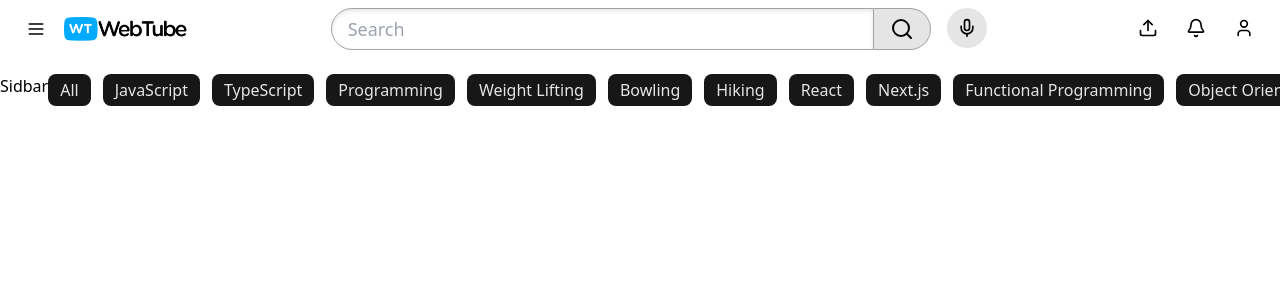
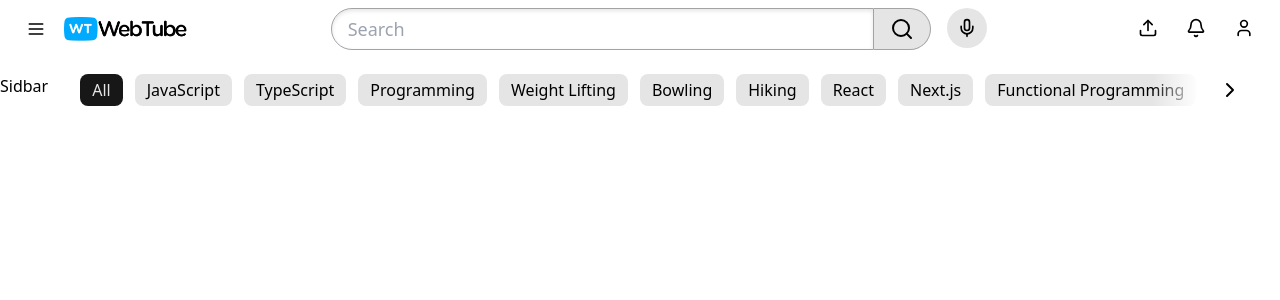
Before and after one commit to Morteza-Ebrahimii/cloneYoutube, a React (Vite) app in the folder clone-youtube/: page / in a window 1280 px wide. Shown: the top 300 px of the page. Built offline with nearby package versions, Linux system fonts and the light colour scheme.

Commit message:
handle sidbar header

```diff
--- a/clone-youtube/src/App.tsx
+++ b/clone-youtube/src/App.tsx
@@ -1,15 +1,24 @@
+import { useState } from "react";
 import { CategoryPills } from "./component/CategoryPills";
 import { categories } from "./data/home";
 import { PageHeader } from "./layout/PageHeader";
 
 function App() {
+  const [selectedCategory, setSelectedCategory] = useState(categories[0]);
+
   return (
     <div className="max-h-screen flex flex-col">
       <PageHeader />
       <div className="grid grid-cols-[auto,1fr] flex-grow-1 overflow-auto">
         <div>Sidbar</div>
-        <div className="sticky top-0 bg-white z-10 pb-4">
-          <CategoryPills categories={categories} />
+        <div className="overflow-x-hidden px-8 pb-4">
+          <div className="sticky top-0 bg-white z-10 pb-4">
+            <CategoryPills
+              categories={categories}
+              selectedCategory={selectedCategory}
+              onSelect={setSelectedCategory}
+            />
+          </div>
         </div>
       </div>
     </div>
--- a/clone-youtube/src/component/CategoryPills.tsx
+++ b/clone-youtube/src/component/CategoryPills.tsx
@@ -1,23 +1,105 @@
+import { ChevronLeft, ChevronRight } from "lucide-react";
 import { Button } from "./Button";
+import { useEffect, useRef, useState } from "react";
+import { categories } from "../data/home";
 
 type CategoryPills = {
   categories: string[];
+  selectedCategory: string;
+  onSelect: (category: string) => void;
 };
 
-export function CategoryPills({ categories }: CategoryPills) {
+const TRANSLATE_AMOUNT = 200;
+
+export function CategoryPills({
+  categories,
+  selectedCategory,
+  onSelect,
+}: CategoryPills) {
+  const [translate, setTranslate] = useState(0);
+  const [isLeftVisible, setIsLeftVisible] = useState(false);
+  const [isRightVisible, setIsRightVisible] = useState(false);
+  const containerRef = useRef<HTMLDivElement>(null);
+
+  useEffect(() => {
+    if (containerRef.current === null) return;
+
+    const observer = new ResizeObserver((entries) => {
+      const container = entries[0]?.target;
+      if (container === null) return;
+
+      setIsLeftVisible(translate > 0);
+      setIsRightVisible(
+        translate + container.clientWidth < container.scrollWidth
+      );
+    });
+    observer.observe(containerRef.current);
+
+    return () => {
+      observer.disconnect();
+    };
+  }, [categories, translate]);
+
   return (
-    <div className="overflow-x-hidden relative">
-      <div className="flex whitespace-nowrap gap-3 transition-transform w-[max-content]">
+    <div ref={containerRef} className="overflow-x-hidden relative">
+      <div
+        className="flex whitespace-nowrap gap-3 transition-transform w-[max-content]"
+        style={{ transform: `translateX(-${translate}px)` }}
+      >
         {categories.map((category) => (
           <Button
+            onClick={() => onSelect(category)}
             key={category}
-            variant="dark"
+            variant={selectedCategory === category ? "dark" : "default"}
             className="py-1 px-3 rounded-lg whitespace-nowrap"
           >
             {category}
           </Button>
         ))}
       </div>
+      {isLeftVisible && (
+        <div className="absolute left-0 top-1/2 -translate-y-1/2 bg-gradient-to-r from-white from-50% to-transparent w-24 h-full">
+          <Button
+            onClick={() => {
+              setTranslate((translate) => {
+                const newTranslate = translate - TRANSLATE_AMOUNT;
+                if (newTranslate <= 0) return 0;
+                return newTranslate;
+              });
+            }}
+            variant="ghost"
+            size="icon"
+            className="h-full aspect-square w-auto p-1.5"
+          >
+            <ChevronLeft />
+          </Button>
+        </div>
+      )}
+      {isRightVisible && (
+        <div className="absolute right-0 top-1/2 -translate-y-1/2 bg-gradient-to-l from-white from-50% to-transparent w-24 h-full flex justify-end">
+          <Button
+            onClick={() => {
+              setTranslate((translate) => {
+                if (containerRef.current === null) {
+                  return translate;
+                }
+                const newTranslate = translate + TRANSLATE_AMOUNT;
+                const edge = containerRef.current.scrollWidth;
+                const width = containerRef.current.clientWidth;
+                if (newTranslate + width >= edge) {
+                  return edge - width;
+                }
+                return newTranslate;
+              });
+            }}
+            variant="ghost"
+            size="icon"
+            className="h-full aspect-square w-auto p-1.5"
+          >
+            <ChevronRight />
+          </Button>
+        </div>
+      )}
     </div>
   );
 }
```
